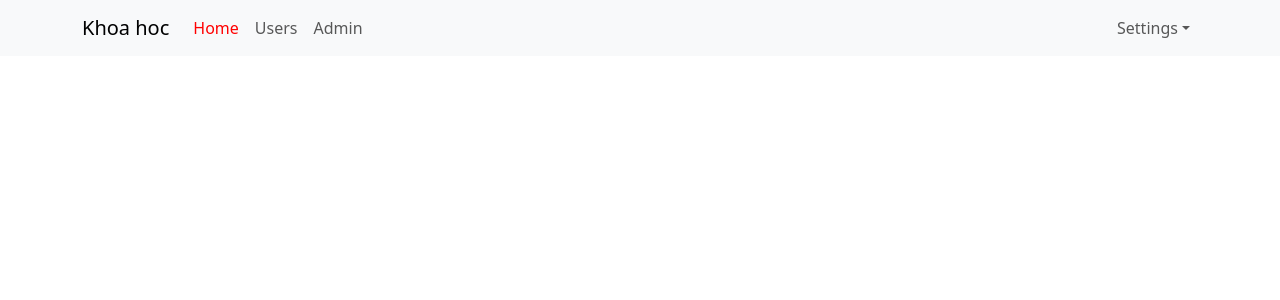
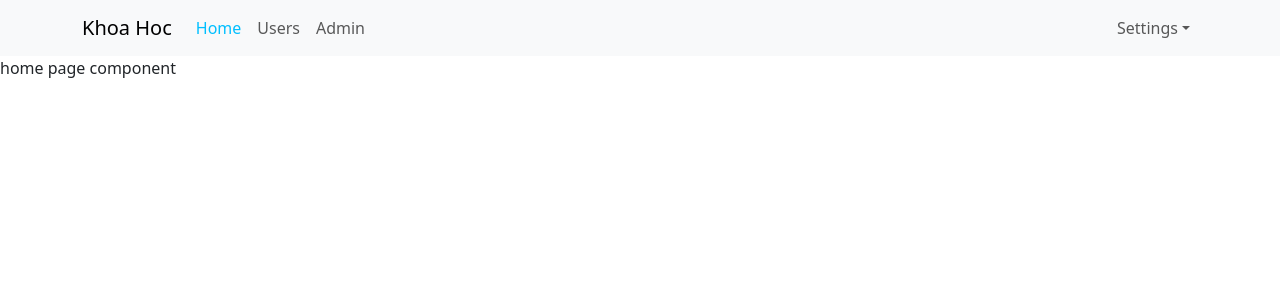
Before and after one commit to tranphu69/demo, a React (Create React App) app: page / in a window 1280 px wide. Shown: the top 300 px of the page. Built offline with nearby package versions, Linux system fonts and the light colour scheme.

Commit message:
video 51

```diff
--- a/src/App.scss
+++ b/src/App.scss
@@ -12,7 +12,7 @@
     .navbar-nav{
       .nav-link{
         &.active{
-          color: red;
+          color: #00bfff;
         }
       }
     }
--- a/src/components/Header/Header.js
+++ b/src/components/Header/Header.js
@@ -8,7 +8,8 @@
   return (
     <Navbar expand="lg" className="bg-body-tertiary">
       <Container>
-        <Navbar.Brand href="#home">Khoa hoc</Navbar.Brand>
+        {/* <Navbar.Brand href="#home">Khoa hoc</Navbar.Brand> */}
+        <NavLink to="/" className='navbar-brand'>Khoa Hoc</NavLink>
         <Navbar.Toggle aria-controls="basic-navbar-nav" />
         <Navbar.Collapse id="basic-navbar-nav">
           <Nav className="me-auto">
@@ -18,9 +19,9 @@
           </Nav>
           <Nav>
             <NavDropdown title="Settings" id="basic-nav-dropdown">
-              <NavDropdown.Item href="#action/3.1">Log in</NavDropdown.Item>
-              <NavDropdown.Item href="#action/3.2">Log out</NavDropdown.Item>
-              <NavDropdown.Item href='#action/3.3'>Profile</NavDropdown.Item>
+              <NavDropdown.Item>Log in</NavDropdown.Item>
+              <NavDropdown.Item>Log out</NavDropdown.Item>
+              <NavDropdown.Item>Profile</NavDropdown.Item>
             </NavDropdown>
           </Nav>
         </Navbar.Collapse>
--- /dev/null
+++ b/src/components/Home/HomePage.js
@@ -0,0 +1,9 @@
+const HomePage = (props) => {
+    return(
+        <div className="homepage-container">
+            home page component
+        </div>
+    )
+}
+
+export default HomePage;
--- a/src/index.js
+++ b/src/index.js
@@ -8,6 +8,7 @@
 import { BrowserRouter, Routes, Route } from 'react-router-dom';
 import User from './components/User/User';
 import Admin from './components/Admin/Admin';
+import HomePage from './components/Home/HomePage';
 
 const root = ReactDOM.createRoot(document.getElementById('root'));
 root.render(
@@ -16,6 +17,7 @@
     <BrowserRouter>
       <Routes>
         <Route path="/" element={<App/>}>
+          <Route index element={<HomePage/>}/>
           <Route path="users" element={<User/>}/>
           <Route path="admin" element={<Admin/>}/>
         </Route>
```
Also changed, not shown: src/components/Home/Home.js (deleted, +0 -9 lines).
